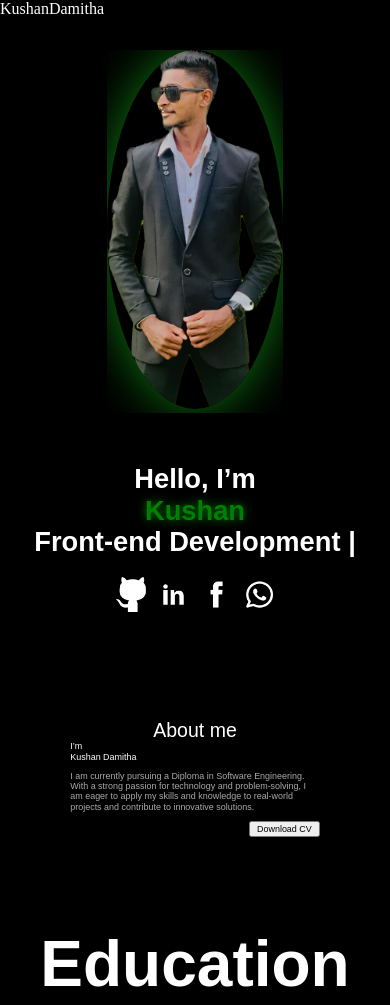
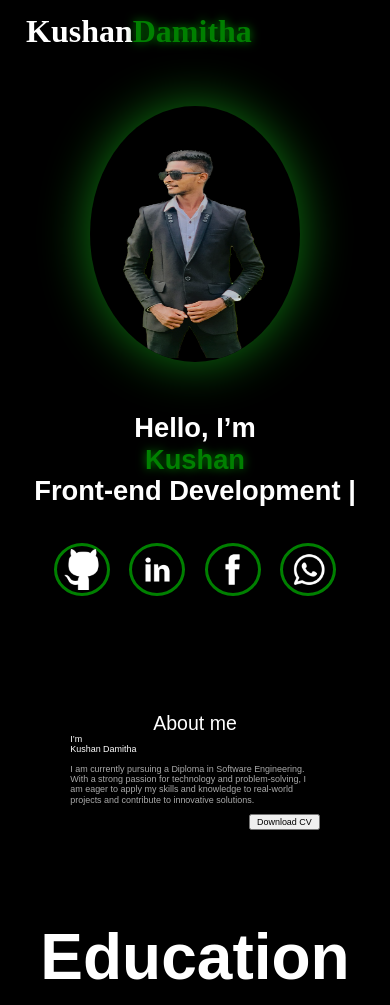
Before and after one commit to kush2113/Portfolio-Html, a plain HTML site: page index.html in a window 390 px wide. Shown: the top 1005 px of the page. Drawn offline with nearby package versions, Linux system fonts and the light colour scheme.

Commit message:
1st commit

```diff
--- a/assets/styles/header.css
+++ b/assets/styles/header.css
@@ -6,23 +6,72 @@
     color: white;
     flex-direction: row;
     justify-content: space-between;
+    align-items: center;
     position: fixed;
     margin-top: -50px;
+
 }
 
-.header-nav-links {
+.nav-container .header-nav-links {
     font-family: "Urbanist", sans-serif;
     display: flex;
     flex-direction: row;
     justify-content: space-between;
-    width: 53vw;
-    font-size: 1vw;
+    width: 71vw;
+    font-size: 1.5vw;
     margin-right: 57px;
     align-items: center;
 }
 
+.header-nav-links {
+    display: flex;
+    flex-direction: row;
+    justify-content: flex-end;
+    margin-right: 18px;
+}
+
+ .header-nav-links a{
+        position: relative;
+        font-size: 1.2rem;
+        color: white;
+        margin: 0 20px;
+        text-decoration: none;
+        font-weight: 550;
+        transition: 0.3s linear;
+}
+
+ .header-nav-links a:before{
+    position: absolute;
+    content: "";
+    bottom: -3px;
+    left: 0;
+    width: 0%;
+    height: 3px;
+    background: green;
+    transition: 0.2s linear;
+}
+
+ .header-nav-links a:hover::before{
+    width: 100%;
+}
+
+ .header-nav-links a:hover{
+    color: green;
+}
 
 
+.name span{
+    color: green;
+    text-shadow: 0 0 10px green;
+}
+
+.name {
+    margin-left: 26px;
+    margin-top: auto;
+    color: white;
+    font-size: 2em;
+    font-weight: bold;
+}
 
 
 
--- a/assets/styles/home-02.css
+++ b/assets/styles/home-02.css
@@ -1,4 +1,5 @@
 #home-section {
+    height: auto;
     display: flex;
     flex-wrap: nowrap;
     flex-direction: row;
@@ -13,13 +14,89 @@
 }
 
 .image {
+    margin-top: 31px;
     overflow: hidden;
+    border-radius: 100%;
+    box-shadow: 0 0 50px rgb(14, 121, 16);
+    animation: colorChange 3s infinite alternate, boxShadowFlicker 3s infinite alternate; /* Match duration with colorChange */
+
+}
+
+
+.image #home-section-img:hover{
+    animation: animate 1.5s ease-in-out infinite;
+}
+
+.social-links i{
+    display: inline-flex;
+    justify-content: center;
+    align-items: center;
+    width: 4rem;
+    height: 4rem;
+    background: transparent;
+    border: 0.2rem solid green;
+    border-radius: 50%;
+    color: green;
+    margin: 16px 6px;
+    transition: 0.2s linear;
+}
+
+.social-links i:hover{
+    scale: 1.3;
+    color: black;
+    background: green;
+    filter: drop-shadow(0 0 10px green);
+}
+
+.social-links i img{
+    width: 41px;
+    height: 41px;
+}
+
+
+
+@keyframes animate {
+    0%{
+        scale: 1;
+    }
+    50%{
+        scale: 1.05;
+    }
+    100%{
+        scale: 1;
+    }
+}
+
+@keyframes colorChange {
+    0% {
+        background-color: rgb(0, 0, 0);
+    }
+    50% {
+        background-color: rgb(0, 0, 0);
+    }
+    100% {
+        background-color: rgb(0, 0, 0);
+    }
+}
+
+@keyframes boxShadowFlicker {
+    0% {
+        box-shadow: 0 0 50px rgb(14, 121, 16);
+    }
+    50% {
+        box-shadow: 0 0 50px rgb(14, 121, 16);
+    }
+    100% {
+        box-shadow: 0 0 50px rgb(255, 6, 6);
+    }
 }
 
 #home-section-img {
+    width: 355px;
+    margin-top: 24px;
     height: 45vw;
-    border-radius: 100%;
-    box-shadow: 0 0 50px rgb(14, 121, 16);
+    /*border-radius: 100%;*/
+    /*box-shadow: 0 0 50px rgb(14, 121, 16);*/
 }
 
 .social-img {
@@ -64,6 +141,23 @@
         display: none;
     }
 
+    .image {
+        width: 266px;
+        margin-top: 56px;
+        overflow: hidden;
+        border-radius: 100%;
+        box-shadow: 0 0 50px rgb(14, 121, 16);
+        animation: colorChange 3s infinite alternate, boxShadowFlicker 3s infinite alternate; /* Match duration with colorChange */
+
+    }
+
+    #home-section-img {
+        width: 215px;
+        margin-left: 30px;
+
+
+    }
+
 }
 
 
@@ -76,12 +170,23 @@
 
     .image {
         overflow: hidden;
+        width: 210px;
     }
 
     #home-section-img {
-        height: 92vw;
-        border-radius: 100%;
-        box-shadow: 0 0 50px rgb(14, 121, 16);
+        margin-top: 44px;
+        margin-left: 33px;
+        width: 142px;
+        height: 208px;
+    }
+
+    .social-links {
+        margin-top: 20px;
+    }
+
+    .social-links i{
+        width: 50px;
+        height: 47px;
     }
 
     .social-img {
--- a/index.html
+++ b/index.html
@@ -47,7 +47,7 @@
                 Kushan<span>Damitha</span>
             </div>
             <div class="header-nav-links">
-                <div class="link"><a href="#">Home</a></div>
+                <div class="link"><a >Home</a></div>
                 <div class="link"><a>About</a></div>
                 <div class="link"><a>Education</a></div>
                 <div class="link"><a>Assignment</a></div>
```
Also changed, not shown: assets/styles/home.css (+2 -36 lines).
